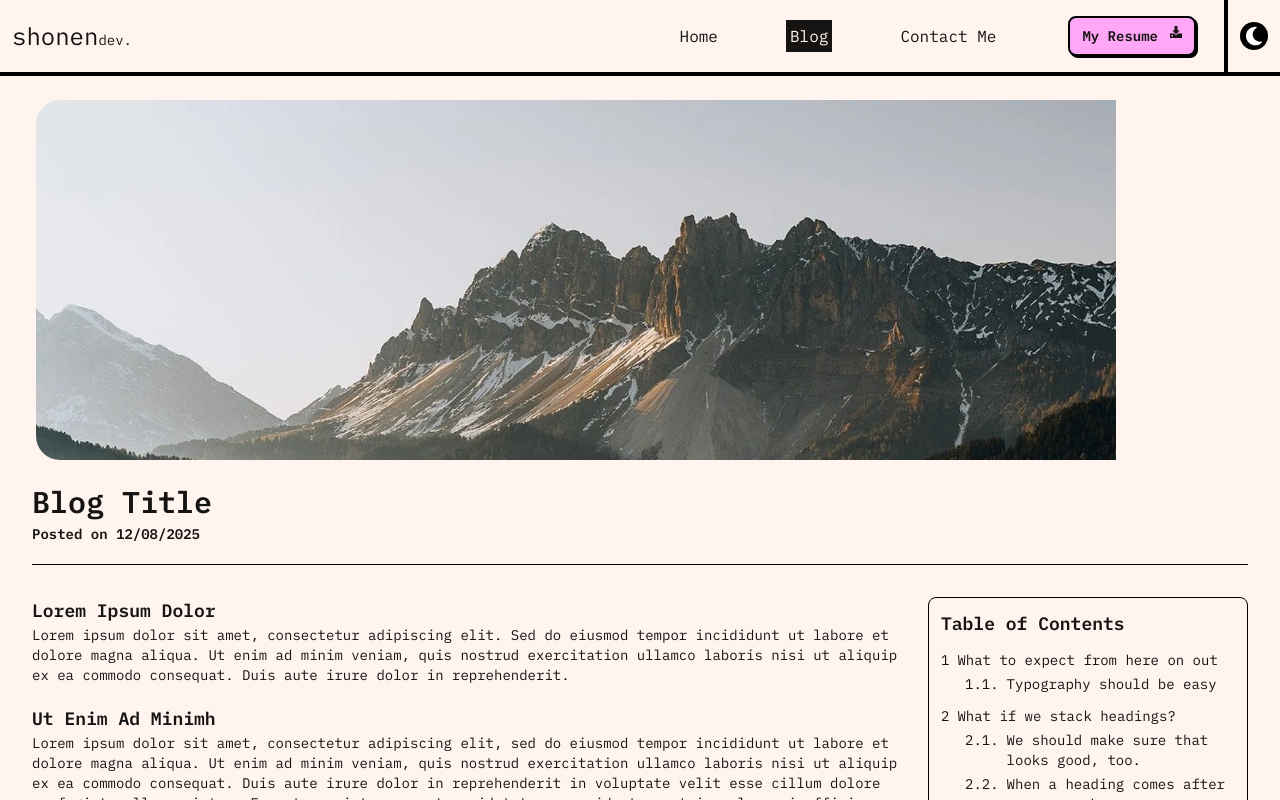
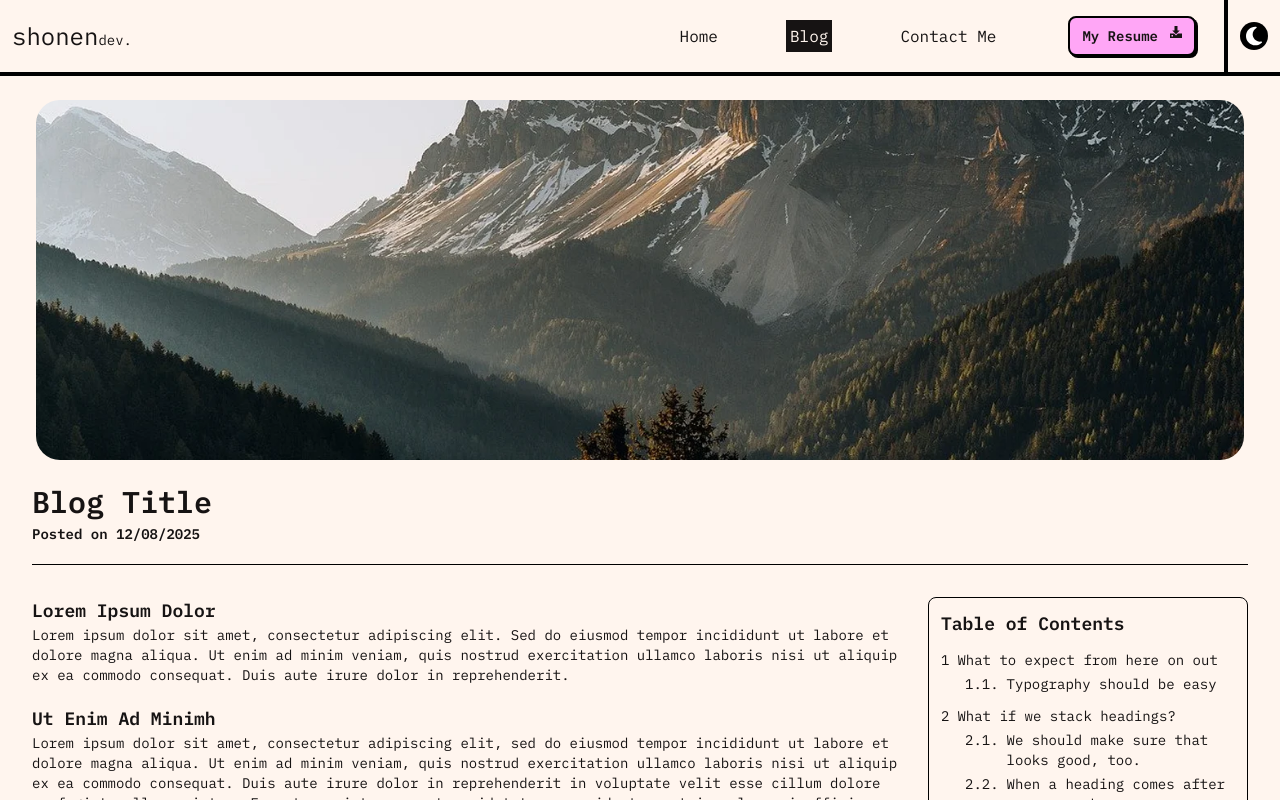
Before and after one commit to shonenxnaifu/personal-web, a Next.js app: page /blog in a window 1280 px wide. Shown: the top 800 px of the page. Built offline with nearby package versions, Linux system fonts and the light colour scheme.

Commit message:
fix image performance

```diff
--- a/src/app/blog/page.tsx
+++ b/src/app/blog/page.tsx
@@ -79,9 +79,9 @@ export default function BlogPage() {
               className="object-cover"
               src="/dummy2.webp"
               alt=""
-              width={1080}
-              height={585}
+              fill
               priority
+              sizes="(min-width: 1024px) 33vw, (min-width: 768px) 50vw, 100vw"
             />
           </figure>
           <h1 className="text-3xl font-semibold mt-3 dark:text-[#FFF59F]">
```
